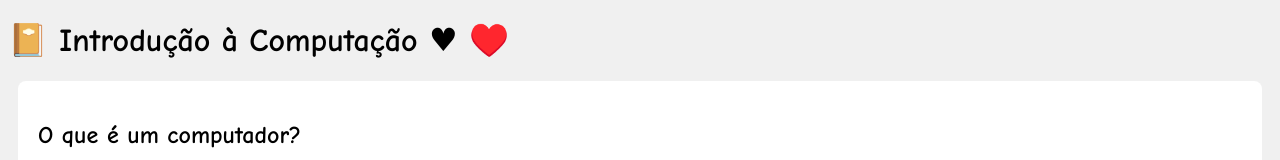
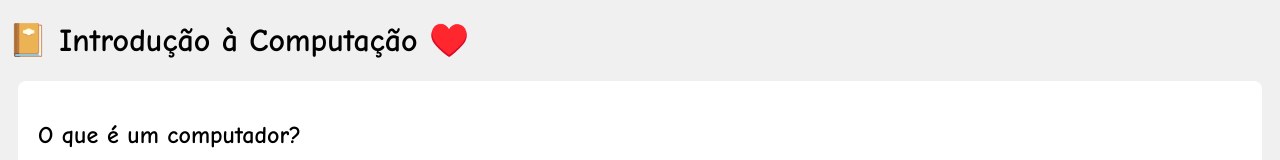
Before and after one commit to oirivaldo/ic-html, a plain HTML site: page index.html in a window 1280 px wide. Shown: the top 160 px of the page. Drawn offline with Linux system fonts and the light colour scheme.

Commit message:
Update index.html

```diff
--- a/index.html
+++ b/index.html
@@ -19,7 +19,7 @@
     </style>
 </head>
 <body>
-    <h1>&#128212; Introdução à Computação &hearts; &hearts;&#xFE0F;</h1>
+    <h1>&#128212; Introdução à Computação &hearts;&#xFE0F;</h1>
 
     <div>
         <h2>O que é um computador?</h2>
```
